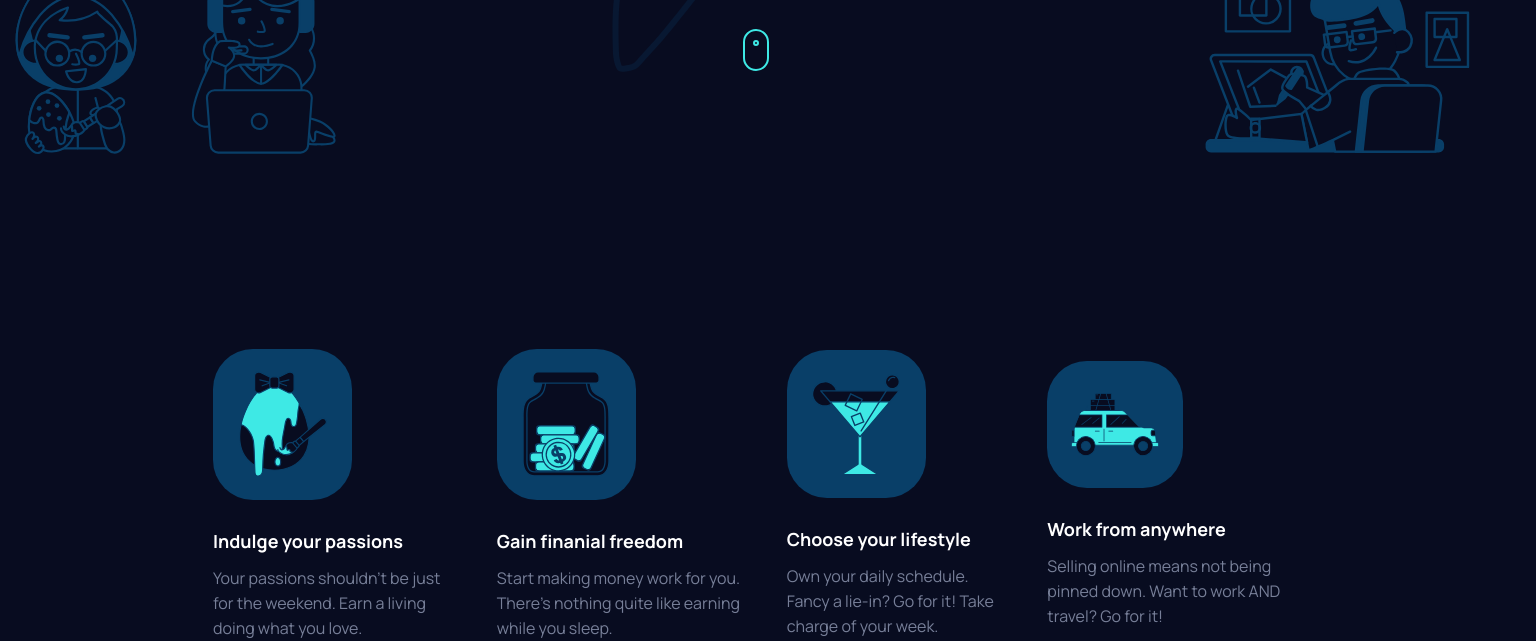
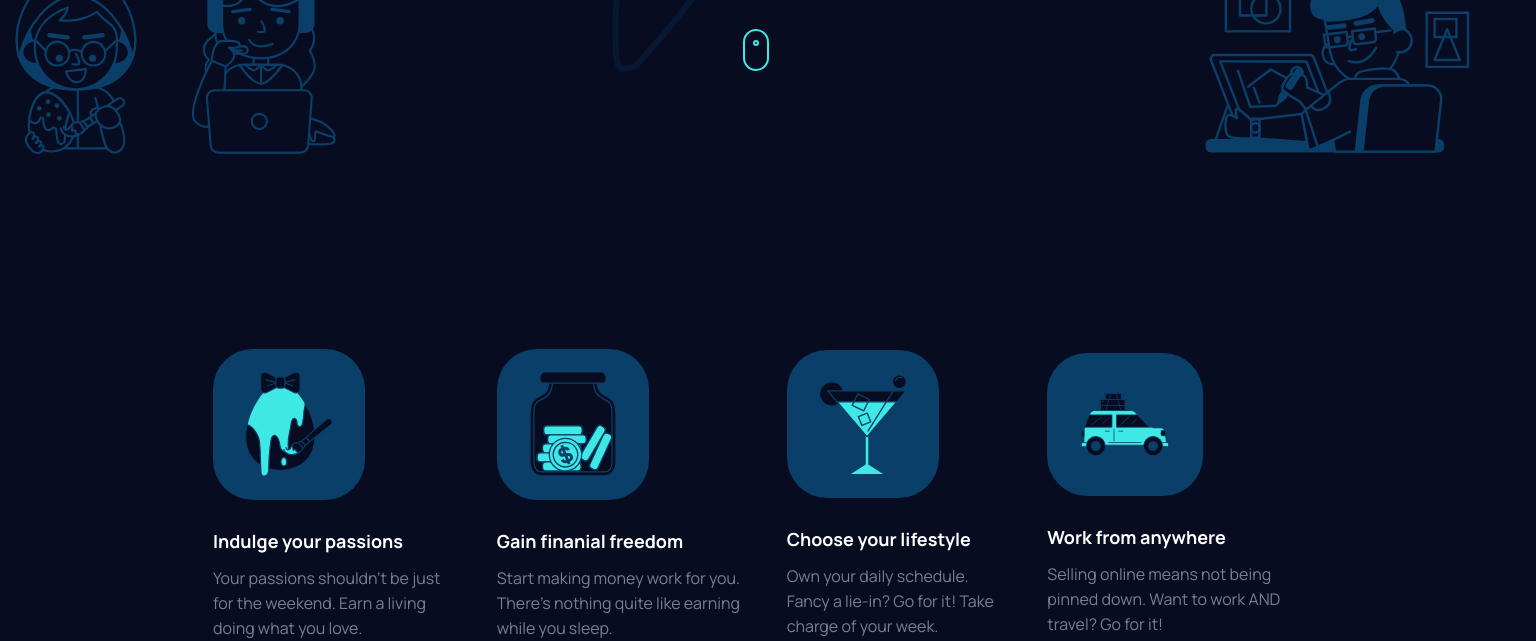
Before and after one commit to webstormcam/Maker_Prelaunch_Landing_Page, a plain HTML site: page index.html in a window 1536 px wide. Shown: the part 428-1069 px from the top of the page. Drawn offline with Linux system fonts and the light colour scheme.

```diff
--- a/style.css
+++ b/style.css
@@ -310,6 +310,14 @@
         left: 0rem;
     }
 
+    .img-holder{
+        padding: 1.4rem 2rem;
+    }
+
+    .car{
+        padding: 2.5rem 2.1rem;
+    }
+
 
 
 }
```
